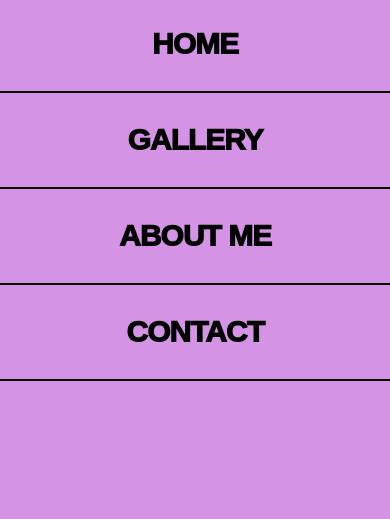
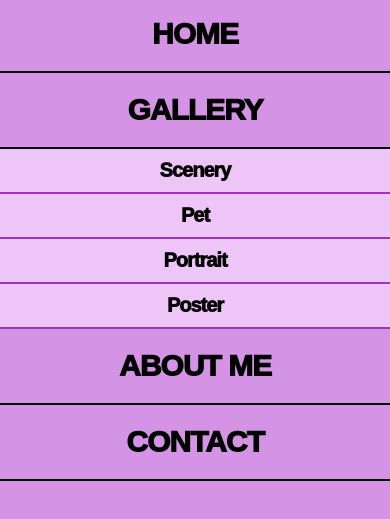
Before and after one commit to TaesukJun/Portfolio, a plain HTML site: page frameTop-dropdownNav.html in a window 390 px wide. Both pictures are taken after a click on the element 355 px from the left and 30 px from the top of the page. Shown: the part 63-582 px from the top of the page. Drawn offline with Linux system fonts and the light colour scheme.

Commit message:
htmlUpdate

```diff
--- a/css/main.css
+++ b/css/main.css
@@ -541,7 +541,7 @@ Typical Break Points:
 
     .burger-menu ul{
         width: 100%;
-        height: calc(100vh - 6rem);
+        height: calc(100vh - 60rem);
         display: flex;
         flex-wrap: wrap;
         align-content: flex-start;
@@ -551,9 +551,26 @@ Typical Break Points:
     .burger-menu ul li{
         flex-basis: 100%;
         border-bottom: 0.2rem solid #000;
+        transition: all ease-in-out 0.7s;
 
 
     }
+    .burger-menu ul div{
+        display: block;
+        font-size: 2rem;
+        align-items: center;
+        text-align: center;
+        width: 100%;
+        margin: 0 auto;
+    }
+    .burger-menu ul div div{
+        padding-top: 1rem;
+        padding-bottom: 1rem;
+        border-bottom: 0.2rem solid var(--themeColor01);
+        background-color: var(--themeColor04);
+    }
+
+
 
     .burger-menu ul li:last-child{
         border-bottom: 0.2rem solid #000;
@@ -565,11 +582,14 @@ Typical Break Points:
         display: block;
         height: 100%;
         font-size: 3rem;
-        padding: 30px 0;
+        padding: 2rem 0;
         flex-basis: 100%;
         text-align: center;
 
     }
+
+
+
 
     .wrapper-main{
         width: 100%;
--- a/frameTop-dropdownNav.html
+++ b/frameTop-dropdownNav.html
@@ -24,7 +24,13 @@
 
         <ul>
             <li><a href="index.html">HOME</a></li>
-            <li><a class="burger-gallery" href="gallery.html">GALLERY</a></li>
+            <li ><a c href="gallery.html">GALLERY</a></li>
+            <div class= "burger-gallery-sub">
+                <div><a class= "burger-gallery-01" href="##">Scenery</a></div>
+                <div class= "burger-gallery-02"><a class= "burger-gallery-03" href="##">Pet</a></div>
+                <div><a href="##">Portrait</a></div>
+                <div><a href="##">Poster</a></div>
+            </div>
             <li><a class="burger-aboutMe" href="aboutMe.html">ABOUT ME</a></li>
             <li><a class="burger-contact" href="mailto:tjun@purdue.edu">CONTACT</a></li>
 
--- a/js/bottomFrame.js
+++ b/js/bottomFrame.js
@@ -1,7 +1,4 @@
 document.write(`
-    <!-- &&&&&&&&&&&&&&&&&&   -->
-    <!-- footer section -->
-    <!-- &&&&&&&&&&&&&&&&&&   -->
 
 
     <footer class="footer-main">
@@ -68,7 +65,5 @@ document.write(`
 
         </div>
     </footer>
-    <script src="js/main.js"> </script>
-    <script src="js/link.js"> </script>
 
 `);
```
Also changed, not shown: project/project01.html (+2 -0 lines).
